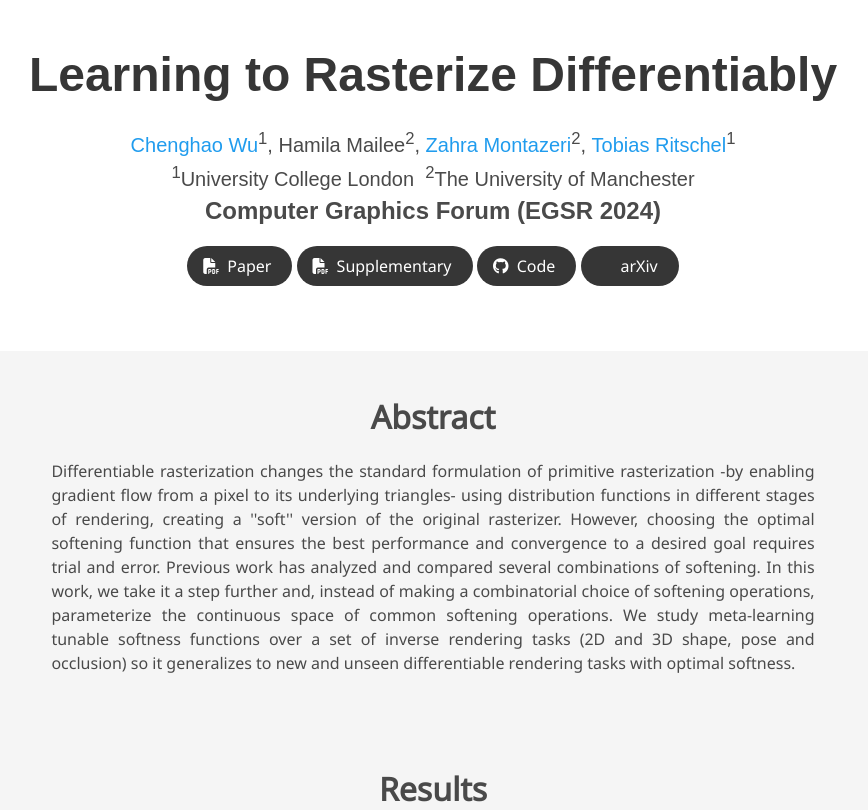
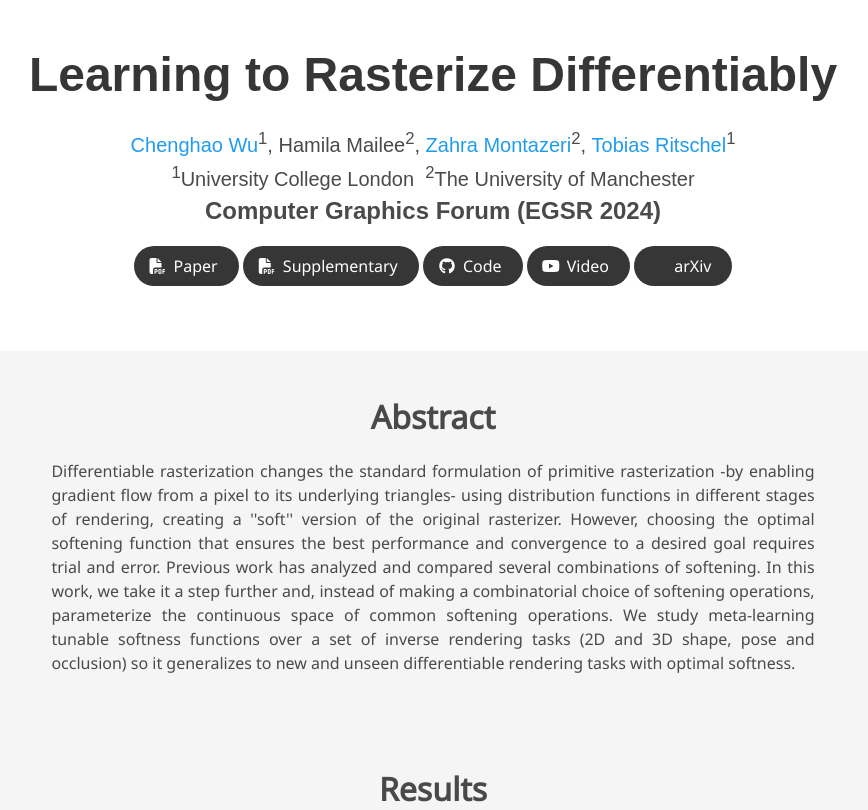
Before and after one commit to Theo-Wu/MetaRas, a plain HTML site: page index.html in a window 1280 px wide. Shown: the top 810 px of the page, without its empty margins (207-1075 px from the left). Drawn offline with nearby package versions, Linux system fonts and the light colour scheme; some icons are missing; a web font is replaced by a local one.

Commit message:
Update index.html

```diff
--- a/index.html
+++ b/index.html
@@ -102,6 +102,17 @@
                       <i class="fab fa-github"></i>
                     </span>
                     <span>Code</span>
+                  </a>
+                </span>
+
+                <!-- Youtube link -->
+                  <span class="link-block">
+                    <a href="https://www.youtube.com/watch?v=cxLnGoLy8xQ&ab_channel=EGSR2024" target="_blank"
+                    class="external-link button is-normal is-rounded is-dark">
+                    <span class="icon">
+                      <i class="fab fa-youtube"></i>
+                    </span>
+                    <span>Video</span>
                   </a>
                 </span>
 
```
